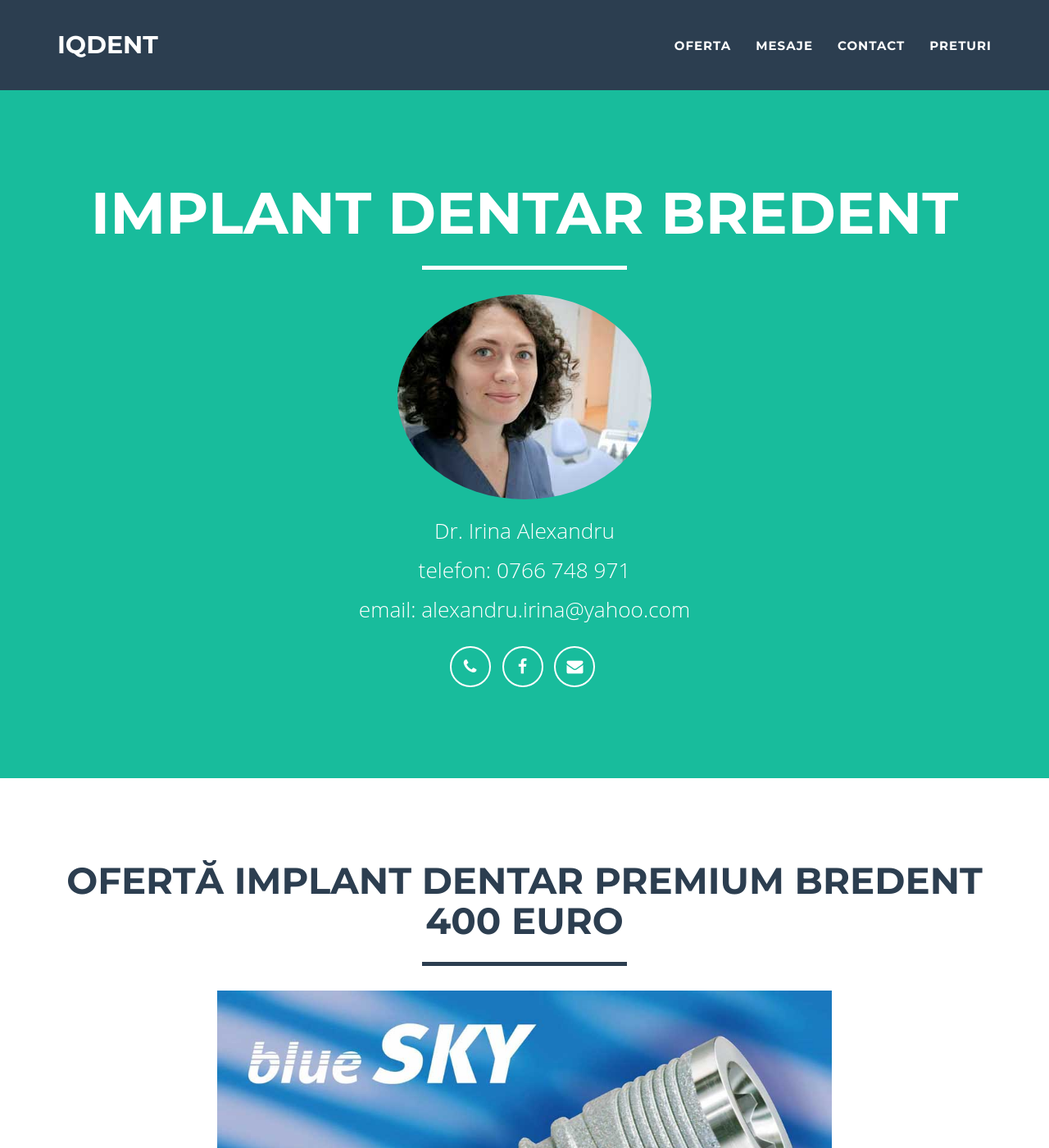
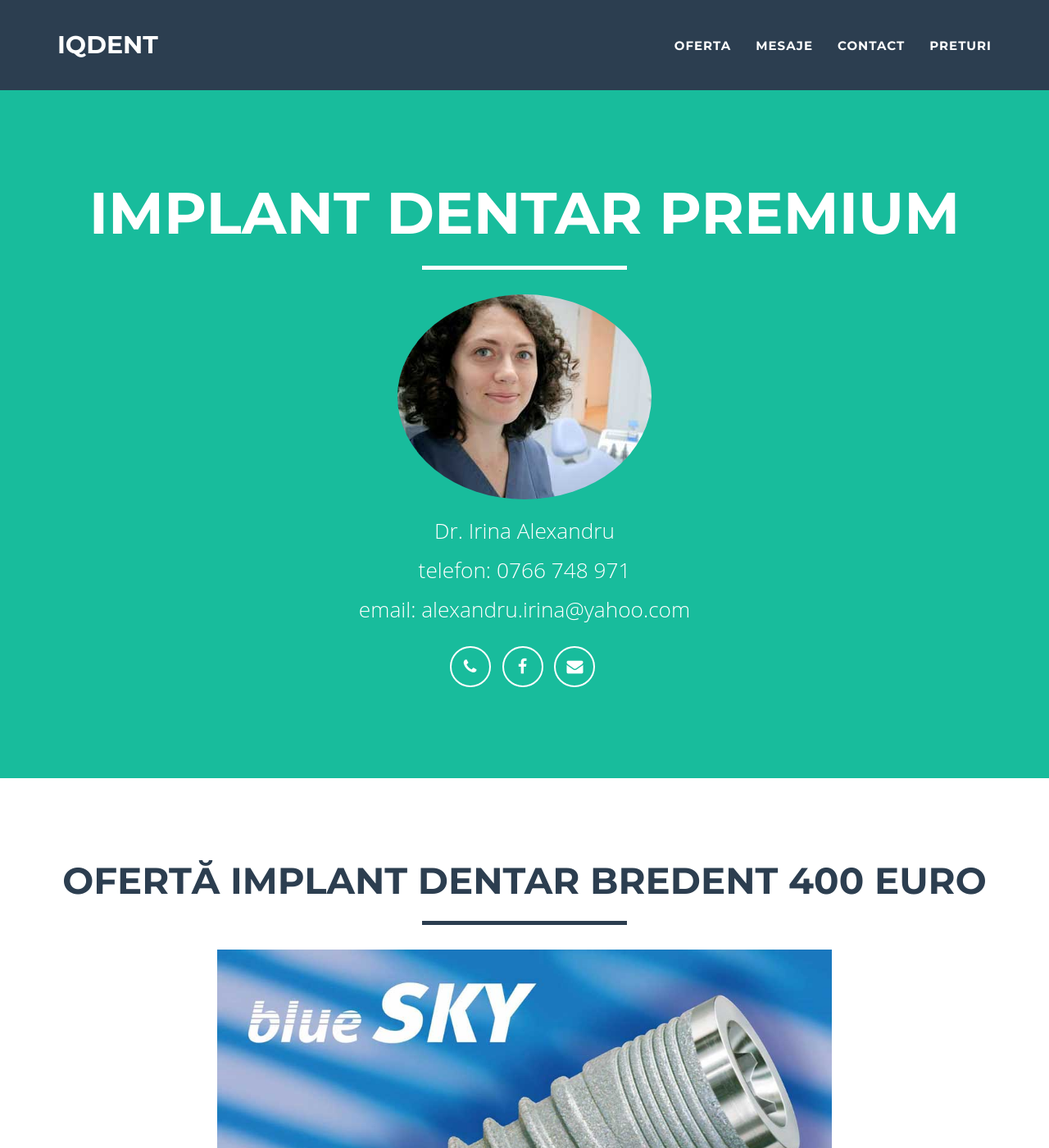
Before and after one commit to littledentgopo/offerdent, a Jekyll site: the page built from promotie-bredent.html, in a window 1280 px wide and 1400 px high. Shown: the whole window at 82% size. Built offline with Jekyll 4.4.1, drawn with Linux system fonts in a browser that asks for light colours.

Commit message:
Change bredent offer

```diff
--- a/_includes/section-discount-bredent.html
+++ b/_includes/section-discount-bredent.html
@@ -23,9 +23,10 @@
         </div>
         <div>
             <div class="col-lg-8 col-lg-offset-2 text-center">
-
+                <p>
                 Implant dentar premium fabricat in Germania.
             Suprafaţa obţinută prin sablare şi tratament acid la temperatură înaltă arată gradul ridicat al tehnologiei de ultimă oră în domeniu al noului sistem de implant dentar, asigurând pe termen lung succesul integrării în osul nativ sau artificial. Datorită acestui design modern blueSKY este ideal pentru plasarea implantului la nivelul osului, dar şi pe creste augmentate, totodată oferă şi precondiţia unei aderări osoase ridicate după implantare. Mulţumită metodei inovative de tratament a suprafeței implantului dentar, dar şi a structurii speciale a filetului, stabilitatea primară a acestuia creşte considerabil. Mai multe detalii pe site-ul <a href="http://www.bredent-medical.ro/bluesky-implant-dentar.html" target="_blank">Bredent Medical </a>.
+                </p>
             </div>
         </div>
     </section>
--- a/promotie-bredent.html
+++ b/promotie-bredent.html
@@ -1,8 +1,8 @@
 ---
 layout: main
 home: index.html
-subtitle: Implant dentar Bredent
-title: Preț redus cu 30% implant dentar Bredent.
+subtitle: Implant dentar premium
+title: Preț redus cu 30% implant dentar premium Bredent.
 description: Implant dentar premium Bredent Germania la un pret accesibil, Dr. Irina Alexandru.
 contact: one
 ---
```
Also changed, not shown: other parts of _includes/section-discount-bredent.html (+1 -1 lines).
